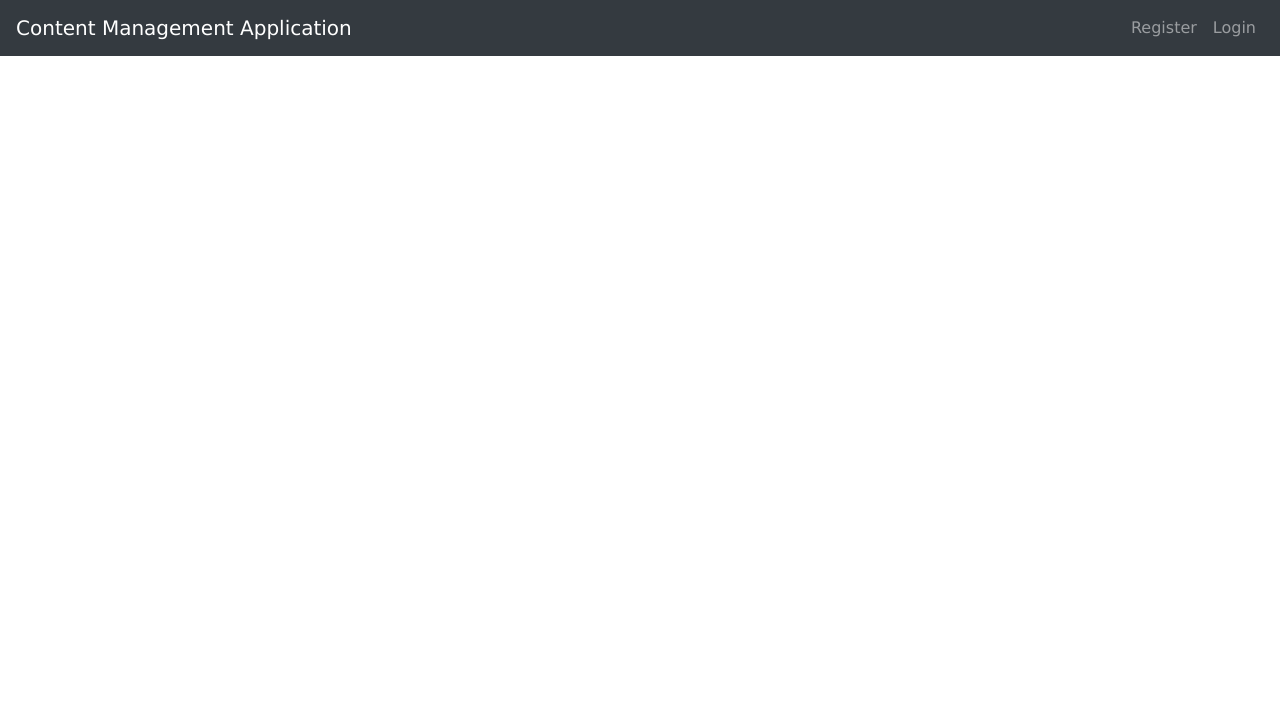
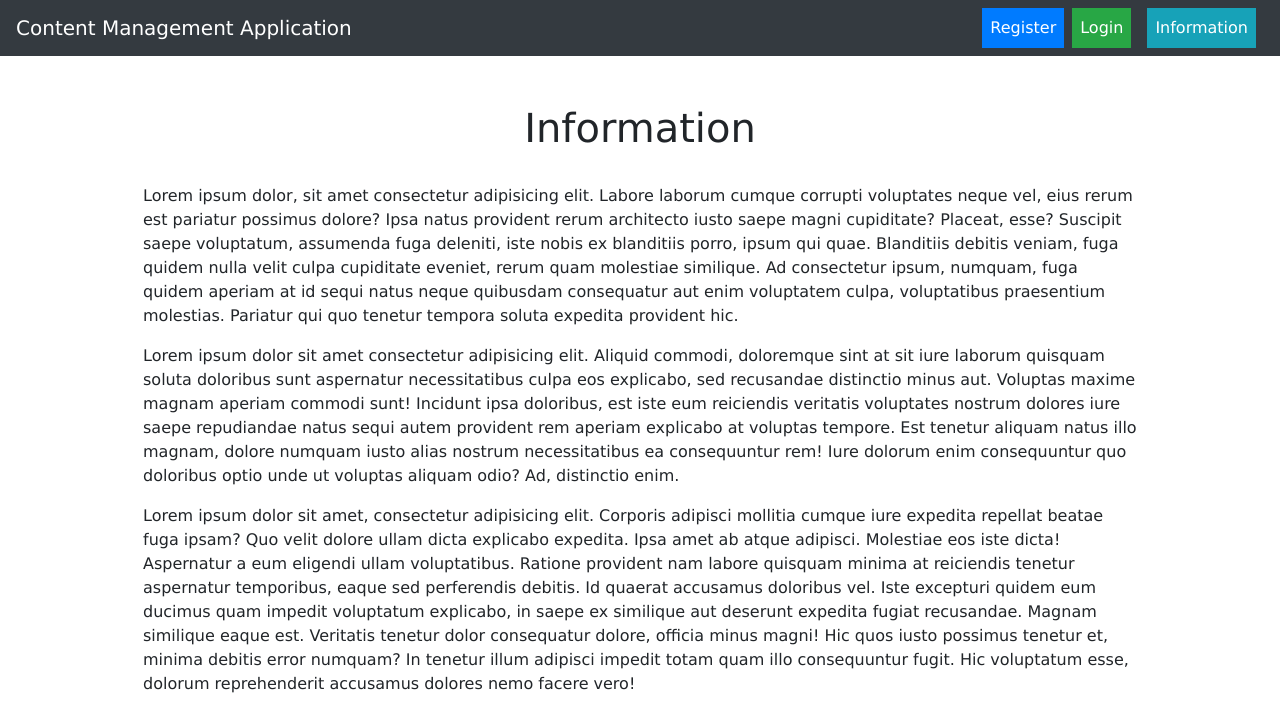
Before and after one commit to majczel23000/Authentication, an Angular app in the folder frontend/: page /information in a window 1280 px wide. Before the commit this address led to /. Shown: the top 728 px of the page. Built offline with nearby package versions, Linux system fonts and the light colour scheme.

Commit message:
added information component

```diff
--- a/frontend/src/app/api.service.ts
+++ b/frontend/src/app/api.service.ts
@@ -50,7 +50,8 @@ export class ApiService {
   loginUser(user){
     console.log("[loginUser]");
     this.http.post('http://localhost:3000/login', user)
-    .subscribe(res => {
+    .subscribe(
+      res => {
         console.log(res);
         localStorage.setItem('token', res['token']);
         localStorage.setItem('firstname', res['firstname']);
@@ -60,6 +61,15 @@ export class ApiService {
         this.insertFirstname(res['firstname']);
         this.insertLastname(res['lastname']);
         this._router.navigate(['/dashboard']);
+      },
+      err=>{
+        if(err instanceof HttpErrorResponse){
+          if(err.status === 401){
+            alert("Nieprawidłowy email");
+          } else if(err.status === 402){
+            alert("Nieprawidłowe hasło");
+          }
+        }
     })
   }
 
--- a/frontend/src/app/dashboard/dashboard.component.ts
+++ b/frontend/src/app/dashboard/dashboard.component.ts
@@ -16,10 +16,11 @@ export class DashboardComponent implements OnInit {
   ngOnInit() {
     this.apiService.dashboardAccess()
     .subscribe(
-      res => console.log("Access granted to dashboard"),
+      res => console.log("Access to dashboard"),
       err =>{
         if(err instanceof HttpErrorResponse){
-          if(err.status === 401){
+          if(err.status === 200){
+            console.log("Dashboard okej");
             this.router.navigate(['/login']);
           }
           if(err.status === 500){
--- /dev/null
+++ b/frontend/src/app/information/information.component.html
@@ -0,0 +1,21 @@
+<div class="row pt-5">
+  <div class="col-md-12 mx-auto">
+    <h1 class="display-5 text-center pb-4">Information</h1>
+    <p>
+      Lorem ipsum dolor, sit amet consectetur adipisicing elit. Labore laborum cumque corrupti voluptates neque vel, eius rerum est pariatur possimus dolore? Ipsa natus provident rerum architecto iusto saepe magni cupiditate?
+      Placeat, esse? Suscipit saepe voluptatum, assumenda fuga deleniti, iste nobis ex blanditiis porro, ipsum qui quae. Blanditiis debitis veniam, fuga quidem nulla velit culpa cupiditate eveniet, rerum quam molestiae similique.
+      Ad consectetur ipsum, numquam, fuga quidem aperiam at id sequi natus neque quibusdam consequatur aut enim voluptatem culpa, voluptatibus praesentium molestias. Pariatur qui quo tenetur tempora soluta expedita provident hic.
+    </p>
+    <p>
+      Lorem ipsum dolor sit amet consectetur adipisicing elit. Aliquid commodi, doloremque sint at sit iure laborum quisquam soluta doloribus sunt aspernatur necessitatibus culpa eos explicabo, sed recusandae distinctio minus aut.
+      Voluptas maxime magnam aperiam commodi sunt! Incidunt ipsa doloribus, est iste eum reiciendis veritatis voluptates nostrum dolores iure saepe repudiandae natus sequi autem provident rem aperiam explicabo at voluptas tempore.
+      Est tenetur aliquam natus illo magnam, dolore numquam iusto alias nostrum necessitatibus ea consequuntur rem! Iure dolorum enim consequuntur quo doloribus optio unde ut voluptas aliquam odio? Ad, distinctio enim.
+    </p>
+    <p>
+      Lorem ipsum dolor sit amet, consectetur adipisicing elit. Corporis adipisci mollitia cumque iure expedita repellat beatae fuga ipsam? Quo velit dolore ullam dicta explicabo expedita. Ipsa amet ab atque adipisci.
+      Molestiae eos iste dicta! Aspernatur a eum eligendi ullam voluptatibus. Ratione provident nam labore quisquam minima at reiciendis tenetur aspernatur temporibus, eaque sed perferendis debitis. Id quaerat accusamus doloribus vel.
+      Iste excepturi quidem eum ducimus quam impedit voluptatum explicabo, in saepe ex similique aut deserunt expedita fugiat recusandae. Magnam similique eaque est. Veritatis tenetur dolor consequatur dolore, officia minus magni!
+      Hic quos iusto possimus tenetur et, minima debitis error numquam? In tenetur illum adipisci impedit totam quam illo consequuntur fugit. Hic voluptatum esse, dolorum reprehenderit accusamus dolores nemo facere vero!
+    </p>
+  </div>
+</div>
--- /dev/null
+++ b/frontend/src/app/information/information.component.ts
@@ -0,0 +1,15 @@
+import { Component, OnInit } from '@angular/core';
+
+@Component({
+  selector: 'app-information',
+  templateUrl: './information.component.html',
+  styleUrls: ['./information.component.css']
+})
+export class InformationComponent implements OnInit {
+
+  constructor() { }
+
+  ngOnInit() {
+  }
+
+}
--- a/frontend/src/app/navbar/navbar.component.html
+++ b/frontend/src/app/navbar/navbar.component.html
@@ -10,14 +10,17 @@
       <li class="nav-item ">
         <a class="nav-link" *ngIf="apiService.loggedIn()" routerLink="/dashboard">Dashboard</a>
       </li>
-      <li class="nav-item ">
-          <a class="nav-link" *ngIf="!apiService.loggedIn()" routerLink="/register">Register</a>
+      <li class="nav-item mr-2">
+          <a class="nav-link bg-primary text-white" *ngIf="!apiService.loggedIn()" routerLink="/register">Register</a>
       </li>
-      <li class="nav-item ">
-        <a class="nav-link" *ngIf="!apiService.loggedIn()" routerLink="/login">Login</a>
+      <li class="nav-item mr-2">
+        <a class="nav-link bg-success text-white" *ngIf="!apiService.loggedIn()" routerLink="/login">Login</a>
       </li>
-      <li class="nav-item ">
-        <a class="nav-link" *ngIf="apiService.loggedIn()" routerLink="/login" (click)="apiService.logoutUser()">Logout</a>
+      <li class="nav-item mr-2">
+        <a class="nav-link bg-secondary text-white" *ngIf="apiService.loggedIn()" routerLink="/login" (click)="apiService.logoutUser()">Logout</a>
+      </li>
+      <li class="nav-item mr-2">
+        <a class="nav-link bg-info text-white" routerLink="/information">Information</a>
       </li>
     </ul>
   </div>
```
Also changed, not shown: frontend/src/app/app.module.ts (+7 -1 lines), frontend/src/app/information/information.component.css (added), 2 other files (tests, documents, lock files or other folders). Lines whose indentation alone changed are shown as unchanged.
